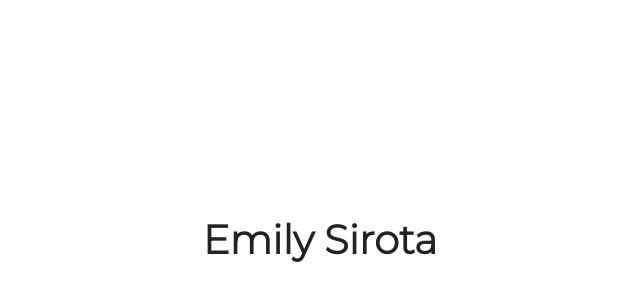
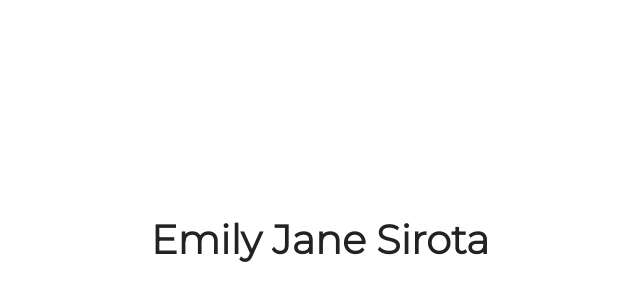
Before and after one commit to emilysirota/emilysirota.github.io, a plain HTML site: page index.html in a window 1280 px wide. Shown: the part 160-460 px from the top of the page, without its empty margins (320-960 px from the left). Drawn offline with Linux system fonts and the light colour scheme.

Commit message:
Push CNAME, update index.html

```diff
--- a/index.html
+++ b/index.html
@@ -1,10 +1,10 @@
 <!DOCTYPE html>
 <html>
 <head>
-	<title>Emily Sirota</title>
+	<title>Emily Jane Sirota</title>
 	<meta charset="utf-8">
 	<meta name="viewport" content="width=device-width, initial-scale=1">
-	<meta name="description" content="Emily Sirota.">
+	<meta name="description" content="Website of Emily Jane Sirota.">
 	<!-- styles -->
 	<link rel="stylesheet" type="text/css" href="./css/sass.css">
 	<script src="https://use.edgefonts.net/source-code-pro:n2,n3,n4,n5,n6,n7,n9:all.js"></script>
@@ -25,10 +25,9 @@
 
 </head>
 <body class="about-bg">
-
 	<!-- main content -->
 	<div class="grid-centred">
-		<h1>Emily Sirota</h1>
+		<h1>Emily Jane Sirota</h1>
 	</div>
 </body>
 </html>
```
Also changed, not shown: 1 other file.
